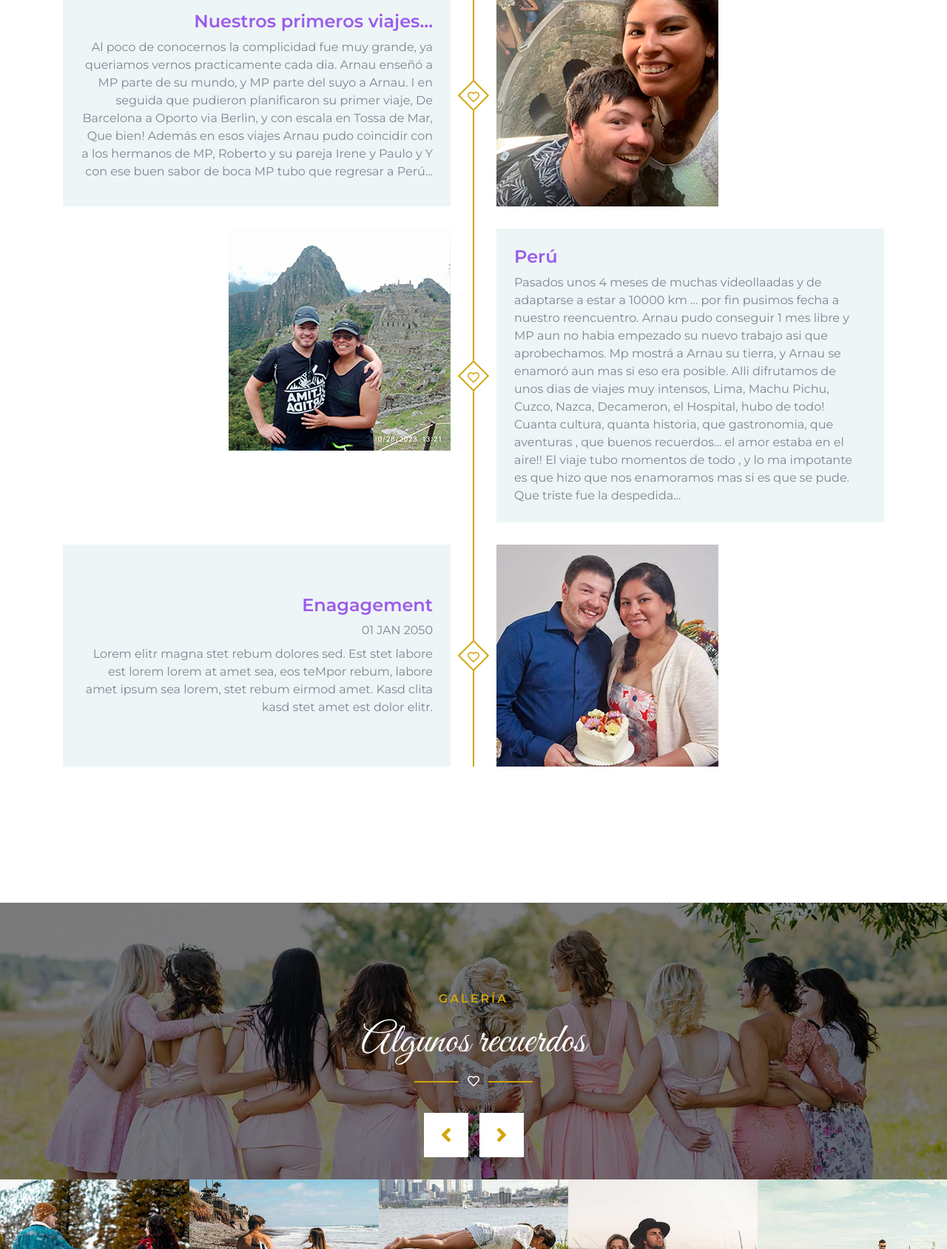
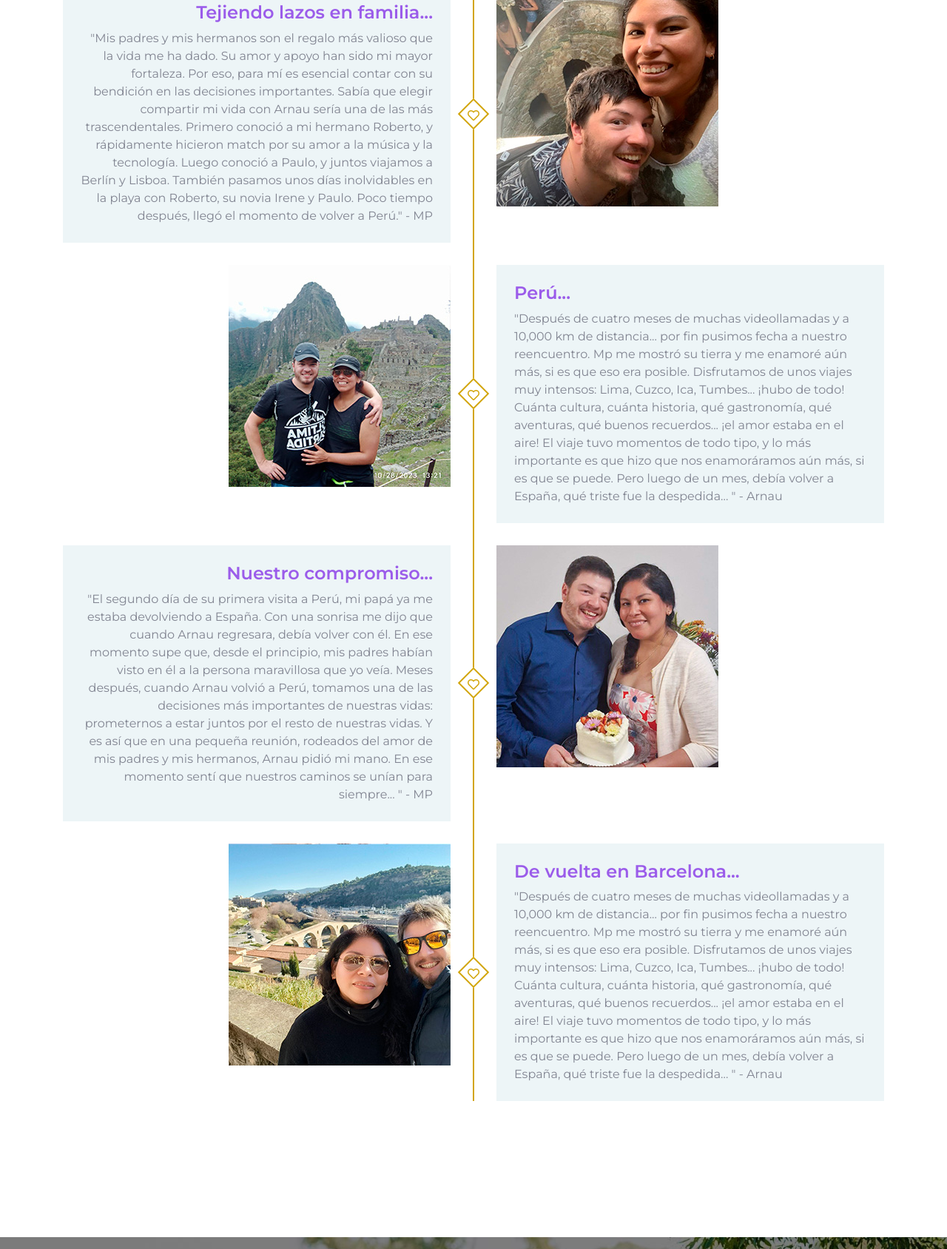
Before and after one commit to mpyarnau/mpyarnau.github.io, a plain HTML site: page index.html in a window 1280 px wide. Shown: the part 2414-4102 px from the top of the page at 74% size. Drawn offline with nearby package versions, Linux system fonts and the light colour scheme.

Commit message:
cambios index

```diff
--- a/index.html
+++ b/index.html
@@ -184,7 +184,7 @@
                             <h4 class="mb-2">Nos conocimos en Barcelona...</h4>
                             <p class="text mb-2"> </p>
                             <p class="m-0">
-                                    "Ella estaba realizando su master, nos conocimos, hablamos y que suerte la mía... ella es esa persona con la que te encuentras tan bien que hasta te planteas estar con ella toda la vida. Su forma de ser y como me trataba hizo que me enamorara de ella, y asi empezamos nuestro camino." - Arnau
+                                    "Ella estaba realizando su master, nos conocimos, hablamos y que suerte la mía... ella es esa persona con la que te encuentras tan bien que te planteas estar con ella toda la vida. Su forma de ser y como me trataba, hizo que me enamorara de ella, y asi empezamos nuestro camino." - Arnau
                             </p>
                         </div>
                     </div>
@@ -192,8 +192,12 @@
                 <div class="row">
                     <div class="col-md-6 text-center text-md-right">
                         <div class="h-100 d-flex flex-column justify-content-center bg-secondary p-4 mr-md-3">
-                            <h4 class="mb-2">Nuestros primeros viajes... </h4>
-                            <p class="m-0">Al poco de conocernos la complicidad fue muy grande, ya queriamos vernos practicamente cada dia. Arnau enseñó a MP parte de su mundo, y MP parte del suyo a Arnau. I en seguida que pudieron planificaron su primer viaje, De Barcelona a Oporto via Berlin, y con escala en Tossa de Mar, Que bien! Además en esos viajes Arnau pudo coincidir con a los hermanos de MP, Roberto y su pareja Irene y Paulo y Y con ese buen sabor de boca MP tubo que regresar a Perú...</p>
+                            <h4 class="mb-2">Tejiendo lazos en familia... </h4>
+                            <p class="m-0">"Mis padres y mis hermanos son el regalo más valioso que la vida me ha dado. Su amor y apoyo han sido mi mayor fortaleza. Por eso, para mí es esencial contar con su bendición en las decisiones importantes. Sabía que elegir compartir mi vida con Arnau sería una de las más trascendentales.
+
+                                Primero conoció a mi hermano Roberto, y rápidamente hicieron match por su amor a la música y la tecnología. Luego conoció a Paulo, y juntos viajamos a Berlín y Lisboa. También pasamos unos días inolvidables en la playa con Roberto, su novia Irene y Paulo.
+
+                                Poco tiempo después, llegó el momento de volver a Perú." - MP</p>
                         </div>
                     </div>
                     <div class="col-md-6 text-center text-md-left">
@@ -206,21 +210,42 @@
                     </div>
                     <div class="col-md-6 text-center text-md-left">
                         <div class="h-100 d-flex flex-column justify-content-center bg-secondary p-4 ml-md-3">
-                            <h4 class="mb-2">Perú</h4>
-                            <p class="m-0">Pasados unos 4 meses de muchas videollaadas y de adaptarse a estar a 10000 km ... por fin pusimos fecha a nuestro reencuentro. Arnau pudo conseguir 1 mes libre y MP aun no habia empezado su nuevo trabajo asi que aprobechamos. Mp mostrá a Arnau su tierra, y Arnau se enamoró aun mas si eso era posible. Alli difrutamos de unos dias de viajes muy intensos, Lima, Machu Pichu, Cuzco, Nazca, Decameron, el Hospital, hubo de todo! Cuanta cultura, quanta historia, que gastronomia, que aventuras , que buenos recuerdos... el amor estaba en el aire!! El viaje tubo momentos de todo , y lo ma impotante es que hizo que nos enamoramos mas si es que se pude. Que triste fue la despedida...</p>
+                            <h4 class="mb-2">Perú...</h4>
+                            <p class="m-0">"Después de cuatro meses de muchas videollamadas y a 10,000 km de distancia... por fin pusimos fecha a nuestro reencuentro. Mp me mostró su tierra y me enamoré aún más, si es que eso era posible.
+
+                                Disfrutamos de unos viajes muy intensos: Lima, Cuzco, Ica, Tumbes... ¡hubo de todo! Cuánta cultura, cuánta historia, qué gastronomía, qué aventuras, qué buenos recuerdos... ¡el amor estaba en el aire!
+
+                                El viaje tuvo momentos de todo tipo, y lo más importante es que hizo que nos enamoráramos aún más, si es que se puede. Pero luego de un mes, debía volver a España, qué triste fue la despedida... " - Arnau</p>
                         </div>
                     </div>
                 </div>
                 <div class="row">
                     <div class="col-md-6 text-center text-md-right">
                         <div class="h-100 d-flex flex-column justify-content-center bg-secondary p-4 mr-md-3">
-                            <h4 class="mb-2">Enagagement</h4>
-                            <p class="text-uppercase mb-2">01 Jan 2050</p>
-                            <p class="m-0">Lorem elitr magna stet rebum dolores sed. Est stet labore est lorem lorem at amet sea, eos teMpor rebum, labore amet ipsum sea lorem, stet rebum eirmod amet. Kasd clita kasd stet amet est dolor elitr.</p>
+                            <h4 class="mb-2">Nuestro compromiso...</h4>
+                            <p class="m-0">"El segundo día de su primera visita a Perú, mi papá ya me estaba devolviendo a España. Con una sonrisa me dijo que cuando Arnau regresara, debía volver con él.
+                                En ese momento supe que, desde el principio, mis padres habían visto en él a la persona maravillosa que yo veía.
+                                Meses después, cuando Arnau volvió a Perú, tomamos una de las decisiones más importantes de nuestras vidas: prometernos a estar juntos por el resto de nuestras vidas.
+                                Y es así que en una pequeña reunión, rodeados del amor de mis padres y mis hermanos, Arnau pidió mi mano. En ese momento sentí que nuestros caminos se unían para siempre... " - MP</p>
                         </div>
                     </div>
                     <div class="col-md-6 text-center text-md-left">
                         <img class="img-fluid ml-md-3" src="img/story-4.jpg" alt="">
+                    </div>
+                </div>
+                <div class="row">
+                    <div class="col-md-6 text-center text-md-right">
+                        <img class="img-fluid mr-md-3" src="img/story-5.jpg" alt="">
+                    </div>
+                    <div class="col-md-6 text-center text-md-left">
+                        <div class="h-100 d-flex flex-column justify-content-center bg-secondary p-4 ml-md-3">
+                            <h4 class="mb-2">De vuelta en Barcelona...</h4>
+                            <p class="m-0">"Después de cuatro meses de muchas videollamadas y a 10,000 km de distancia... por fin pusimos fecha a nuestro reencuentro. Mp me mostró su tierra y me enamoré aún más, si es que eso era posible.
+
+                                Disfrutamos de unos viajes muy intensos: Lima, Cuzco, Ica, Tumbes... ¡hubo de todo! Cuánta cultura, cuánta historia, qué gastronomía, qué aventuras, qué buenos recuerdos... ¡el amor estaba en el aire!
+
+                                El viaje tuvo momentos de todo tipo, y lo más importante es que hizo que nos enamoráramos aún más, si es que se puede. Pero luego de un mes, debía volver a España, qué triste fue la despedida... " - Arnau</p>
+                        </div>
                     </div>
                 </div>
             </div>
```
Also changed, not shown: img/story-5.jpg (added).
